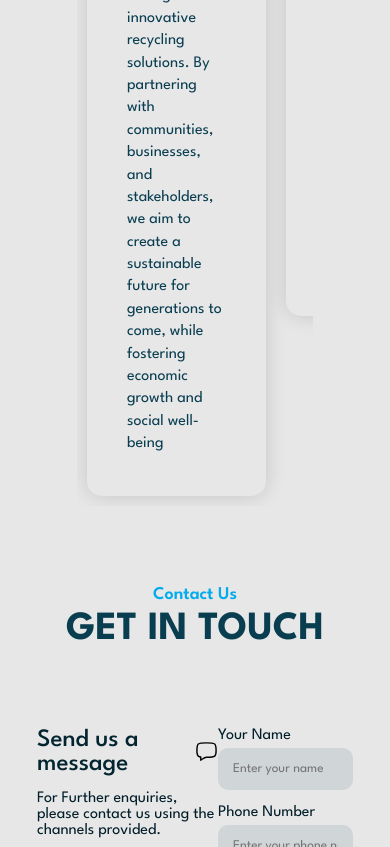
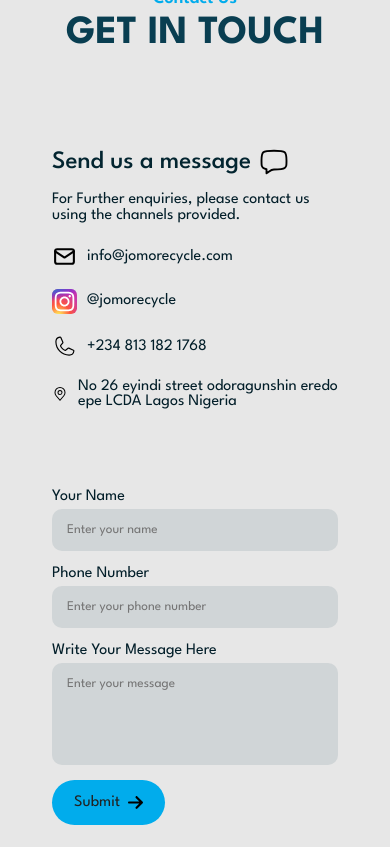
Before and after one commit to coderhanzo/Jomo-Recycling, a React (Vite) app: page / in a window 390 px wide. Shown: the part 1900-2747 px from the top of the page. Built offline with nearby package versions, Linux system fonts and the light colour scheme.

Commit message:
update:finished up mobile design. ready for demo deploy

```diff
--- a/src/components/about/about.css
+++ b/src/components/about/about.css
@@ -45,7 +45,7 @@
 
 .about-slide {
   box-shadow: 0 0 20px rgba(0, 0, 0, 0.15);
-  padding: 40px;
+  padding: 20px;
   border-radius: 15px;
   color: #0a3e51;
   line-height: 1.4;
@@ -55,7 +55,7 @@
   width: 200px;
   height: 200px;
   object-fit: cover;
-  border-radius: 10px;
+  /* border-radius: 50px; */
 }
 
 /* media qurries */
@@ -75,7 +75,25 @@
   .mission-jomo {
     padding: 10px;
   }
+  .about_slide {
+    background-color: blueviolet;
+  }
   .mission-jomo img {
-    width: 50px;
+    width: 100%;
+    border-radius: 10px;
+  }
+
+  @media (max-width: 540px) {
+    .about-slider {
+      display: block;
+      margin-bottom: 10px;
+      font-size: 12px;
+    }
+    .about-slider h3 {
+      font-size: 16px;
+    }
+    .about-slide p {
+      font-size: 11px;
+    }
   }
 }
--- a/src/components/contact/contact.css
+++ b/src/components/contact/contact.css
@@ -32,13 +32,13 @@
   line-height: 1;
 }
 
-.contact-col ul li{
+.contact-col ul li {
   display: flex;
   align-items: center;
   margin: 20px 0;
 }
 
-.contact-col ul li a{
+.contact-col ul li a {
   display: flex;
   align-items: center;
 }
@@ -48,7 +48,8 @@
   margin-right: 10px;
 }
 
-.contact form input, .contact form textarea{
+.contact form input,
+.contact form textarea {
   display: block;
   width: 100%;
   background: #45677525;
@@ -61,7 +62,17 @@
   border-radius: 10px;
 }
 
-.contact-col span{
+.contact-col span {
   display: block;
   margin: 20px 0;
 }
+
+/* Media Queries */
+@media (max-width: 600px) {
+  .contact {
+    display: block;
+  }
+  .contact-col {
+    padding: 15px;
+  }
+}
--- a/src/components/footer/footer.css
+++ b/src/components/footer/footer.css
@@ -7,8 +7,22 @@
   padding: 15px 0;
 }
 
-.footer ul li{
+.footer ul li {
   list-style: none;
   display: inline-block;
   margin-left: 20px;
 }
+
+/* Media Querries */
+@media (max-width: 600px) {
+  .footer {
+    display: block;
+    text-align: center;
+  }
+  .footer ul li {
+    margin: 10px;
+  }
+  .footer ul{
+    margin-top: 10px;
+  }
+}
--- a/src/components/hero/hero.css
+++ b/src/components/hero/hero.css
@@ -33,13 +33,13 @@
 }
 
 /* media qurries */
-@media (max-width: 580px) {
+@media (max-width: 600px) {
   .hero-text h1 {
-    font-size: 40px;
+    font-size: 60px;
   }
 }
 
-@media (max-width: 450px) {
+@media (max-width: 540px) {
   .hero-text h1 {
     font-size: 30px;
     max-width: 400px;
--- a/src/components/navbar/navbar.css
+++ b/src/components/navbar/navbar.css
@@ -28,7 +28,7 @@ nav ul li {
   display: none;
 }
 /* Media Queries */
-@media (max-width: 590px) {
+@media (max-width: 600px) {
   .logo {
     width: 85px;
   }
@@ -37,7 +37,7 @@ nav ul li {
   }
 }
 
-@media (max-width: 580px) {
+@media (max-width: 540px) {
   nav {
     padding: 5px 0;
   }
@@ -56,7 +56,6 @@ nav ul li {
     transform: translatex(0);
   }
   nav ul li {
-
     display: block;
     margin: 25px 40px;
   }
```
